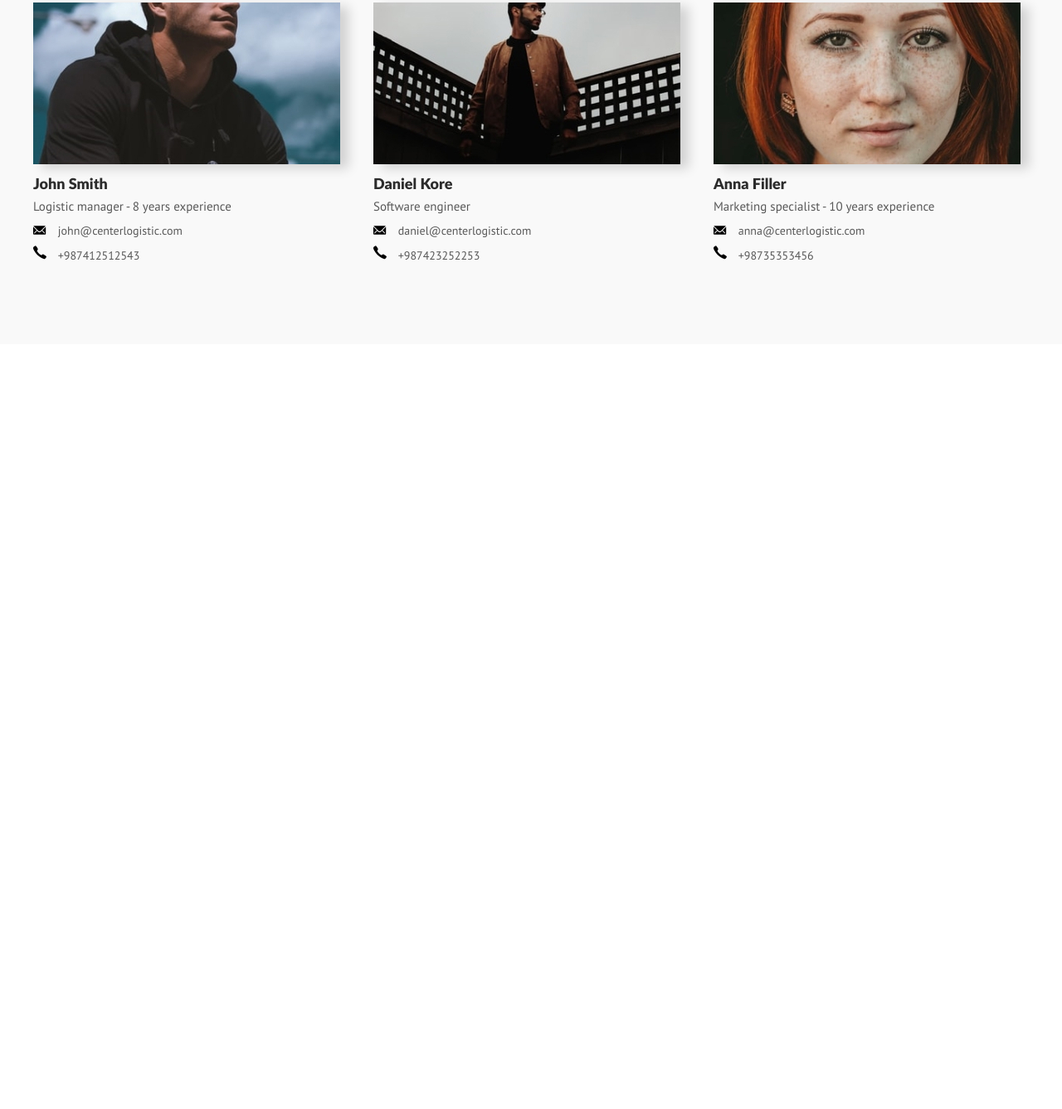
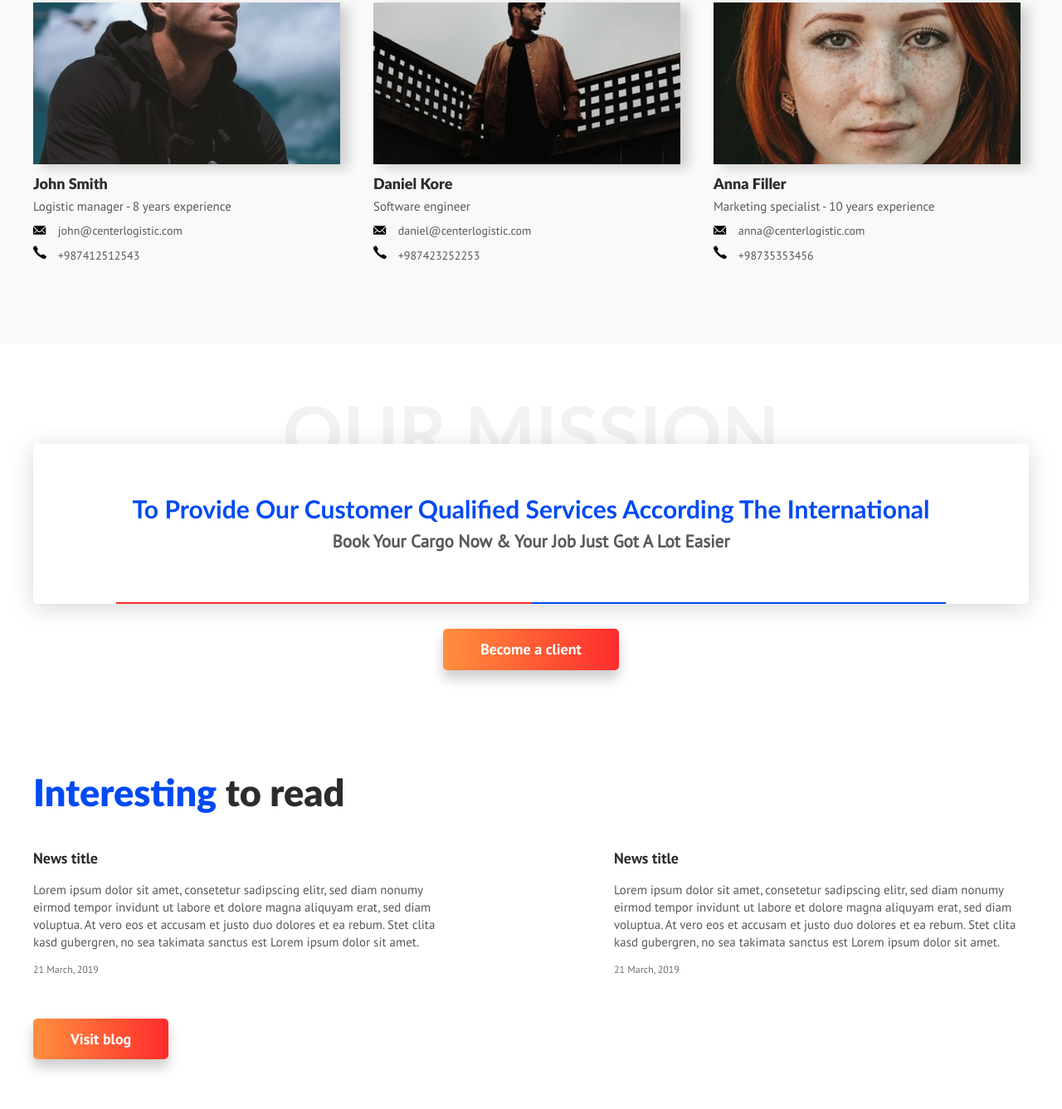
Before and after one commit to VinogradovValentin/Trans-Logistic, a plain HTML site: page index.html in a window 1280 px wide. Shown: the part 2476-3813 px from the top of the page at 83% size. Before the commit the page ends 2891 px from the top, so only its background shows below. Drawn offline with Linux system fonts and the light colour scheme.

Commit message:
added articles section

```diff
--- a/css/style.css
+++ b/css/style.css
@@ -43,12 +43,17 @@ p {
     height: auto;
 }
 
+.text-center {
+    text-align: center;
+}
+
 .container {
     width: 100%;
     max-width: 1230px;
     margin: 0 auto;
     padding: 0 15px;
 }
+
 
 /* Header */
 .header {
@@ -243,6 +248,7 @@ p {
     background: #333;
     border: none;
     border-radius: 5px;
+    transition: color .2s linear;
 }
 
 .btn--block {
@@ -252,6 +258,14 @@ p {
 
 .btn--orange {
     background: linear-gradient(90deg, #FF903E 0%, #FF2C2C 100%);
+}
+
+.btn--shadow {
+    box-shadow: 0px 10px 15px rgba(0, 0, 0, 0.2);
+}
+
+.btn:hover {
+    color: #033FC9;
 }
 
 
@@ -587,3 +601,110 @@ p {
 .team__contacts a:hover {
     text-decoration: underline;
 }
+
+
+/* Mission */
+.mission-title {
+    font-family: 'Lato-Bold';
+    font-weight: 900;
+    font-size: 90px;
+    line-height: 1;
+    text-align: center;
+    text-transform: uppercase;
+    color: rgba(0, 0, 0, 0.05);
+}
+
+.mission {
+    padding: 60px 30px;
+    margin-bottom: 30px;
+    position: relative;
+    margin-top: -30px;
+
+    background-color: #fff;
+    box-shadow: 0px 5px 30px rgba(0, 0, 0, 0.16);
+    border-radius: 5px;
+
+    text-align: center;
+}
+
+.mission::after,
+.mission::before {
+    content: '';
+    display: block;
+    width: 41.6667%;
+    height: 2px;
+
+    position: absolute;
+    bottom: 0;
+    z-index: 1;
+}
+
+.mission::after {
+    background-color: #004AF2;
+    left: 50%;
+}
+
+.mission::before {
+    background-color: #FC2C2B;
+    right: 50%;
+}
+
+.mission__title {
+    margin-bottom: 7px;
+
+    font-family: 'Lato-Bold';
+    font-weight: 700;
+    font-size: 30px;
+    line-height: 1.2;
+    color: #004AF2;
+    text-transform: capitalize;
+}
+
+.mission__subtitle {
+    font-size: 21px;
+    text-transform: capitalize;
+}
+
+
+/* Articles */
+.articles {
+    margin-bottom: 30px;
+
+    display: flex;
+    flex-wrap: wrap;
+    justify-content: space-between;
+}
+
+.articles__item {
+    width: 100%;
+    max-width: 500px;
+    margin-bottom: 20px;
+}
+
+.articles__title {
+    margin-bottom: 15px;
+
+    font-family: 'PTSans-Bold';
+    font-weight: 700;
+    font-size: 18px;
+    color: #2C2C2C;
+}
+
+.articles__title a {
+    color: inherit;
+}
+
+.articles__title a:hover {
+    text-decoration: underline;
+}
+
+.articles__text {
+    margin-bottom: 15px;
+}
+
+.articles__date {
+    display: block;
+
+    font-size: 12px;
+    color: #6E6E6E;
+}
--- a/index.html
+++ b/index.html
@@ -187,7 +187,7 @@
                 </div>
 
             </div> <!-- /.clients -->
-            <a class="btn btn--orange" href="#">Become a client</a>
+            <button class="btn btn--orange btn--shadow" type="button">Become a client</button>
             <span class="clients-love">we love our clients</span>
         </div> <!-- /.container -->
     </section>
@@ -300,6 +300,45 @@
 
 
     <!-- Mission -->
+    <section class="section">
+        <div class="container">
+            <h2 class="mission-title">Our mission</h2>
+            <div class="mission">
+                <h3 class="mission__title">To provide our customer qualified services according the international</h3>
+                <h4 class="mission__subtitle">Book your Cargo now & Your job just got a lot easier</h4>
+            </div>
+            <div class="text-center">
+                <button class="btn btn--orange btn--shadow" type="button">Become a client</button>
+            </div>
+        </div>
+    </section>
+
+
+    <!-- Articles -->
+    <section class="section">
+        <div class="container">
+            <h2 class="section__title"><span>Interesting</span> to read</h2>
+
+            <div class="articles">
+                <article class="articles__item">
+                    <h4 class="articles__title">
+                        <a href="#">News title</a>
+                    </h4>
+                    <div class="articles__text">Lorem ipsum dolor sit amet, consetetur sadipscing elitr, sed diam nonumy eirmod tempor invidunt ut labore et dolore magna aliquyam erat, sed diam voluptua. At vero eos et accusam et justo duo dolores et ea rebum. Stet clita kasd gubergren, no sea takimata sanctus est Lorem ipsum dolor sit amet.</div>
+                    <time class="articles__date" pubdate="21-03-2019 12:00">21 March, 2019</time>
+                </article>
+                <article class="articles__item">
+                    <h4 class="articles__title">
+                        <a href="#">News title</a>
+                    </h4>
+                    <div class="articles__text">Lorem ipsum dolor sit amet, consetetur sadipscing elitr, sed diam nonumy eirmod tempor invidunt ut labore et dolore magna aliquyam erat, sed diam voluptua. At vero eos et accusam et justo duo dolores et ea rebum. Stet clita kasd gubergren, no sea takimata sanctus est Lorem ipsum dolor sit amet.</div>
+                    <time class="articles__date" pubdate="21-03-2019 12:00">21 March, 2019</time>
+                </article>
+            </div> <!-- /.articles -->
+
+            <a class="btn btn--orange btn--shadow" href="#">Visit blog</a>
+        </div> <!-- /.container -->
+    </section> <!-- /.section -->
 
 </body>
 </html>
```
